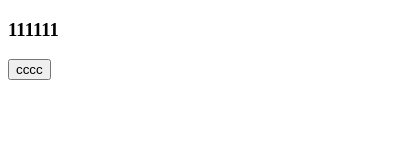
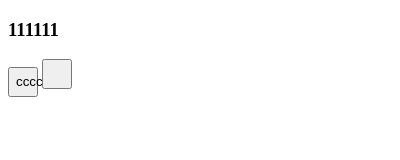
Before and after one commit to WangxuHub/ChromeMediaCatchPlugin, a browser extension: page src/popup.html in a window 400 px wide. Drawn offline with Linux system fonts and the light colour scheme.

Commit message:
图标 更新

```diff
--- a/src/hello.html
+++ b/src/popup.html
@@ -1,16 +1,30 @@
 <!DOCTYPE html>
 <html lang="en">
+
 <head>
     <meta charset="UTF-8">
     <meta name="viewport" content="width=device-width, initial-scale=1.0">
     <meta http-equiv="X-UA-Compatible" content="ie=edge">
     <title>Document</title>
 
-    <script src="./hello.js" defer="defer"></script>
+    <script src="./popup.js" defer="defer"></script>
+
+    <style>
+        button {
+            height: 30px;
+            width: 30px;
+            outline: none;
+        }
+    </style>
+
 </head>
+
 <body>
     <h3>111111</h3>
 
     <button id="btnTest">cccc</button>
+
+    <button id="changeColor"></button>
 </body>
+
 </html>
```
Also changed, not shown: src/background.js (added, +15 -0 lines), src/assets/images/img.jpg (deleted), src/assets/images/start_128.png (renamed from src/assets/images/img.png), src/assets/images/start_16.png (added), src/assets/images/start_32.png (added), src/assets/images/start_48.png (added), src/assets/images/start_64.png (added), src/manifest.json, src/popup.js (renamed from src/hello.js).
